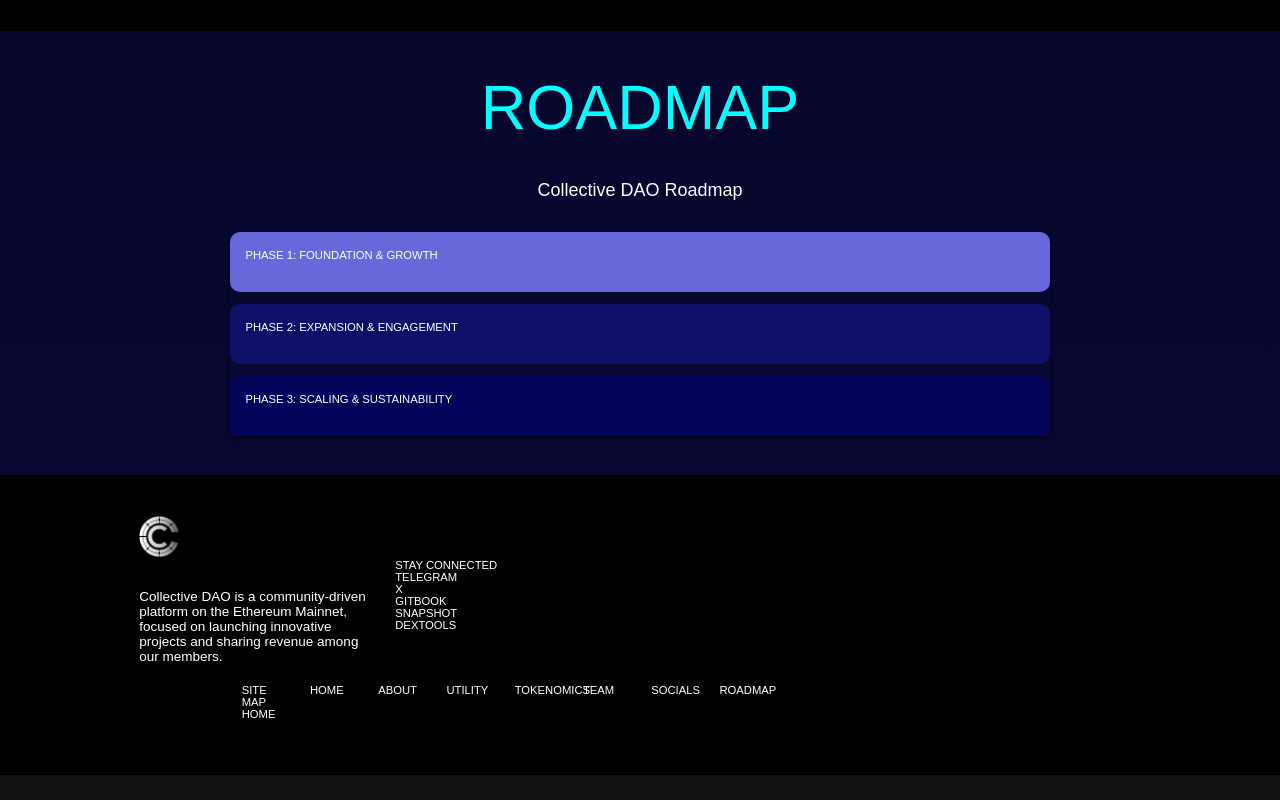
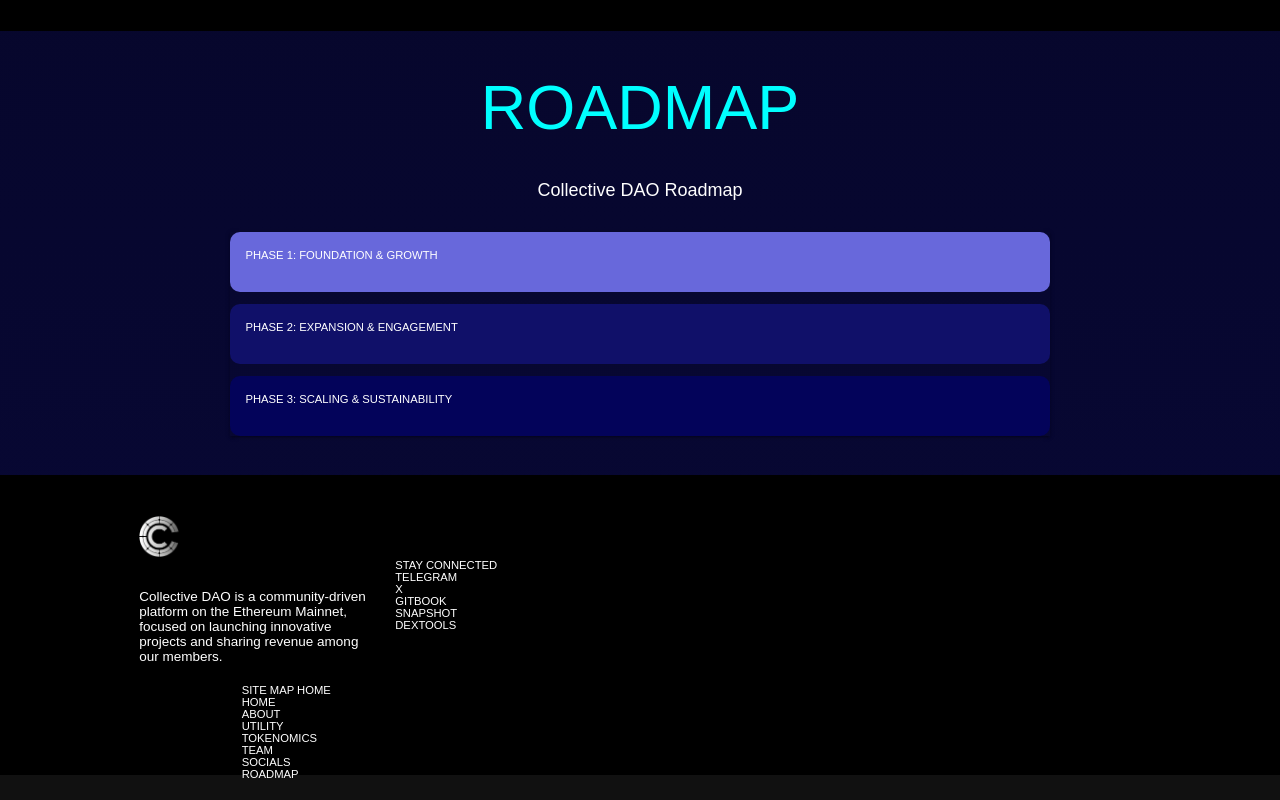
Before and after one commit to emem-zaxk/portfoli, a plain HTML site: page index.html in a window 1280 px wide. Shown: the part 4401-5201 px from the top of the page. Before the commit the page ends 5176 px from the top, so only its background shows below. Drawn offline with nearby package versions, Linux system fonts and the light colour scheme; files that its build step writes are made by us from their sources; files whose address does not match are found by name.

Commit message:
Update index.html

```diff
--- a/index.html
+++ b/index.html
@@ -534,31 +534,31 @@
           </div>
 
           <div class="row container" style="color: white;">
-            <div class="col l1">
+            <div class="col l12">
               <p>SITE MAP
                 HOME</p>
             </div>
-            <div class="col l1">
+            <div class="col l2">
               <p>HOME
               </p>
             </div>
-            <div class="col l1">
+            <div class="col l12">
               <p>ABOUT</p>
             </div>
-            <div class="col l1">
+            <div class="col l12">
               <p>UTILITY</p>
             </div>
-            <div class="col l1">
+            <div class="col l12">
               <p>TOKENOMICS
               </p>
             </div>
-            <div class="col l1">
+            <div class="col l12">
               <p>TEAM</p>
             </div>
-            <div class="col l1">
+            <div class="col l12">
               <p>SOCIALS</p>
             </div>
-            <div class="col l1">
+            <div class="col l12">
               <p>ROADMAP</p>
             </div>
           </div>
```
